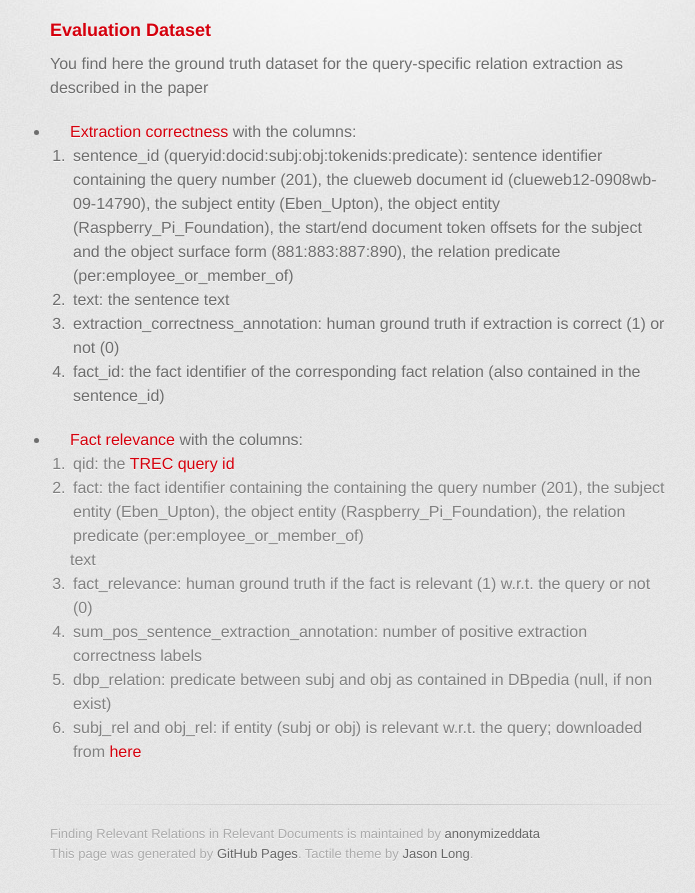
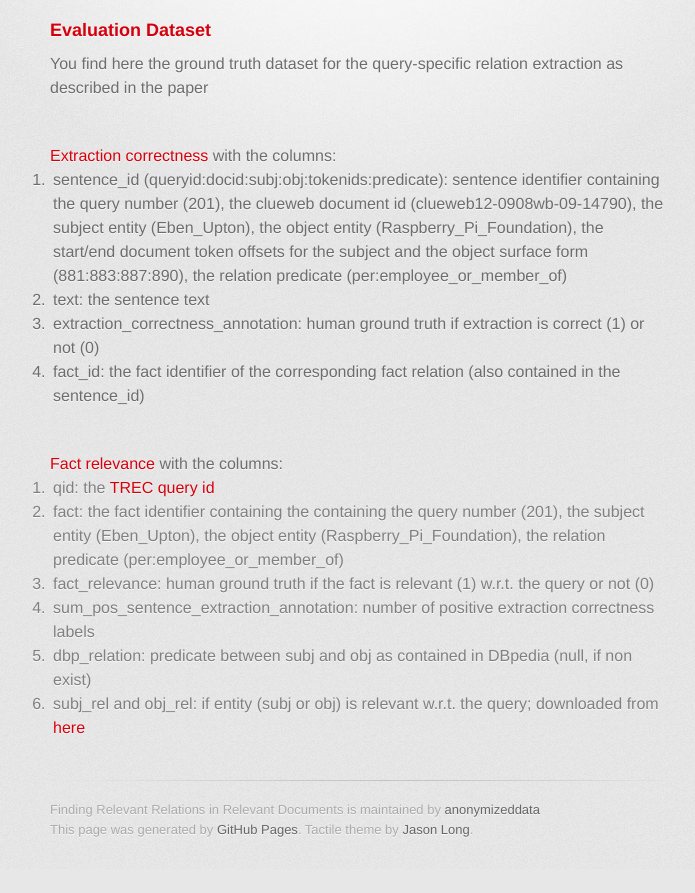
Before and after one commit to mschuhma/relrels, a plain HTML site: page index.html in a window 1280 px wide. Shown: the part 365-1258 px from the top of the page, without its empty margins (280-975 px from the left). After the commit the page ends 1234 px from the top, so only its background shows below. Drawn offline with Linux system fonts and the light colour scheme; a web font is replaced by a local one.

Commit message:
Updated index.html

```diff
--- a/index.html
+++ b/index.html
@@ -36,29 +36,28 @@ The data will be made public at time of paper publication.</p>
 
 <p>You find here the ground truth dataset for the query-specific relation extraction as described in the paper</p>
 
-<ul>
-<li><a href="data/sentences.tsv">Extraction correctness</a> with the columns:<br>
+<br>
+<a href="data/sentences.tsv">Extraction correctness</a> with the columns:<br>
 <ol>
   <li>sentence_id (queryid:docid:subj:obj:tokenids:predicate): sentence identifier containing the query number (201), the clueweb document id (clueweb12-0908wb-09-14790), the subject entity (Eben_Upton), the object entity (Raspberry_Pi_Foundation), the start/end document token offsets for the subject and the object surface form (881:883:887:890), the relation predicate (per:employee_or_member_of)</li>
   <li>text: the sentence text</li>
   <li>extraction_correctness_annotation: human ground truth if extraction is correct (1) or not (0)</li>
   <li>fact_id: the fact identifier of the corresponding fact relation (also contained in the sentence_id)</li>
 </ol>
-</li>
-<li><a href="data/facts.tsv">Fact relevance</a> with the columns:<br>
+
+<br>
+<a href="data/facts.tsv">Fact relevance</a> with the columns:<br>
 <font color="grey" size="small">
 <ol>
   <li>qid: the <a href="http://www-personal.umich.edu/~kevynct/trec-web-2014/">TREC query id</a></li>
-  <li>fact: the fact identifier containing the containing the query number (201), the subject entity (Eben_Upton), the object entity (Raspberry_Pi_Foundation), the relation predicate (per:employee_or_member_of)</li> text</li>
+  <li>fact: the fact identifier containing the containing the query number (201), the subject entity (Eben_Upton), the object entity (Raspberry_Pi_Foundation), the relation predicate (per:employee_or_member_of)</li>
   <li>fact_relevance: human ground truth if the fact is relevant (1) w.r.t. the query or not (0)</li>
   <li>sum_pos_sentence_extraction_annotation: number of positive extraction correctness labels</li>
   <li>dbp_relation: predicate between subj and obj as contained in DBpedia (null, if non exist)</li>
   <li>subj_rel and obj_rel: if entity (subj or obj) is relevant w.r.t. the query; downloaded from <a href="http://rewq.dwslab.de">here</a></li>
 </ol>
 </font>
-</li>
-</ul>
-        </section>
+ </section>
 
         <footer>
           Finding Relevant Relations in Relevant Documents is maintained by <a href="https://github.com/anonymizeddata">anonymizeddata</a><br>
```
